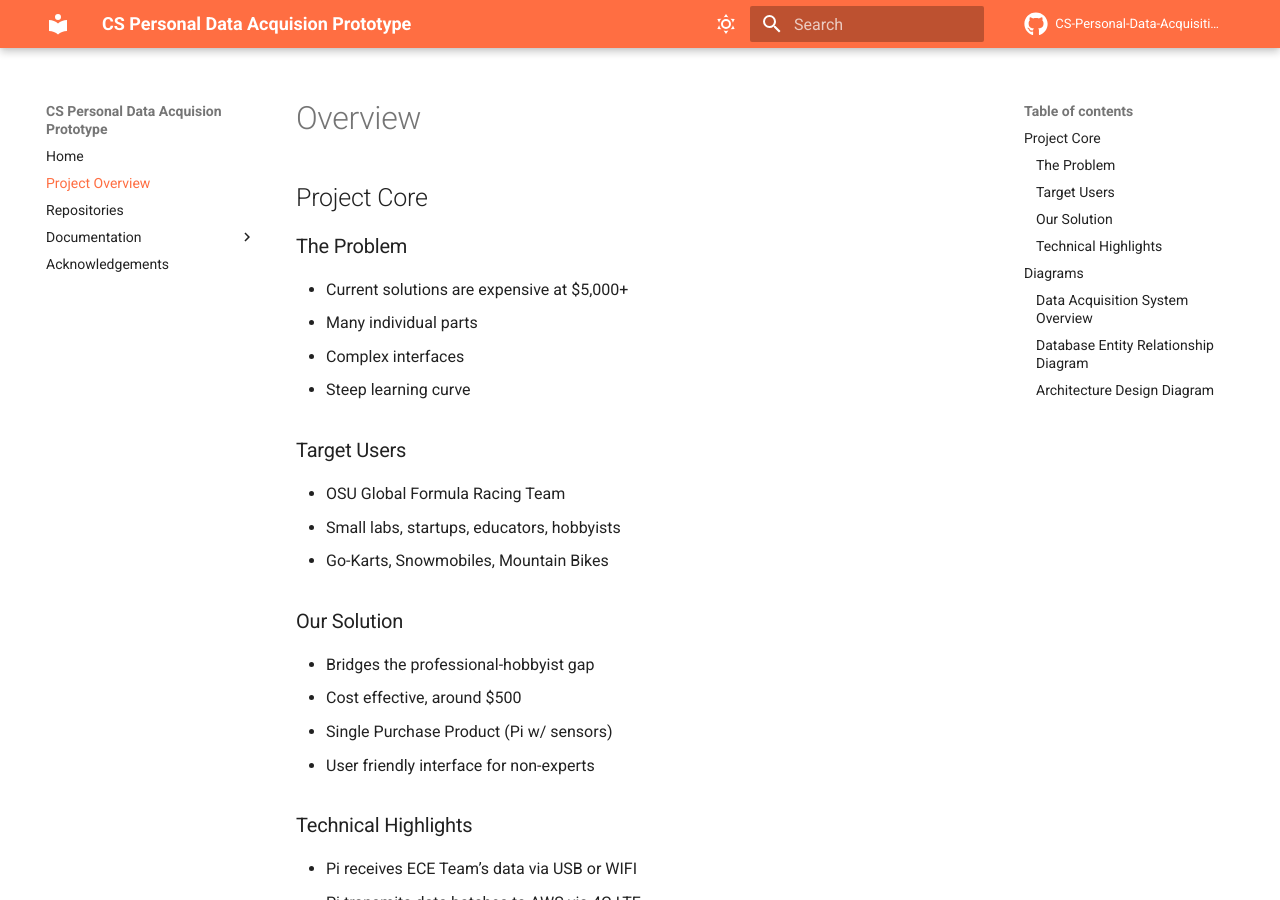
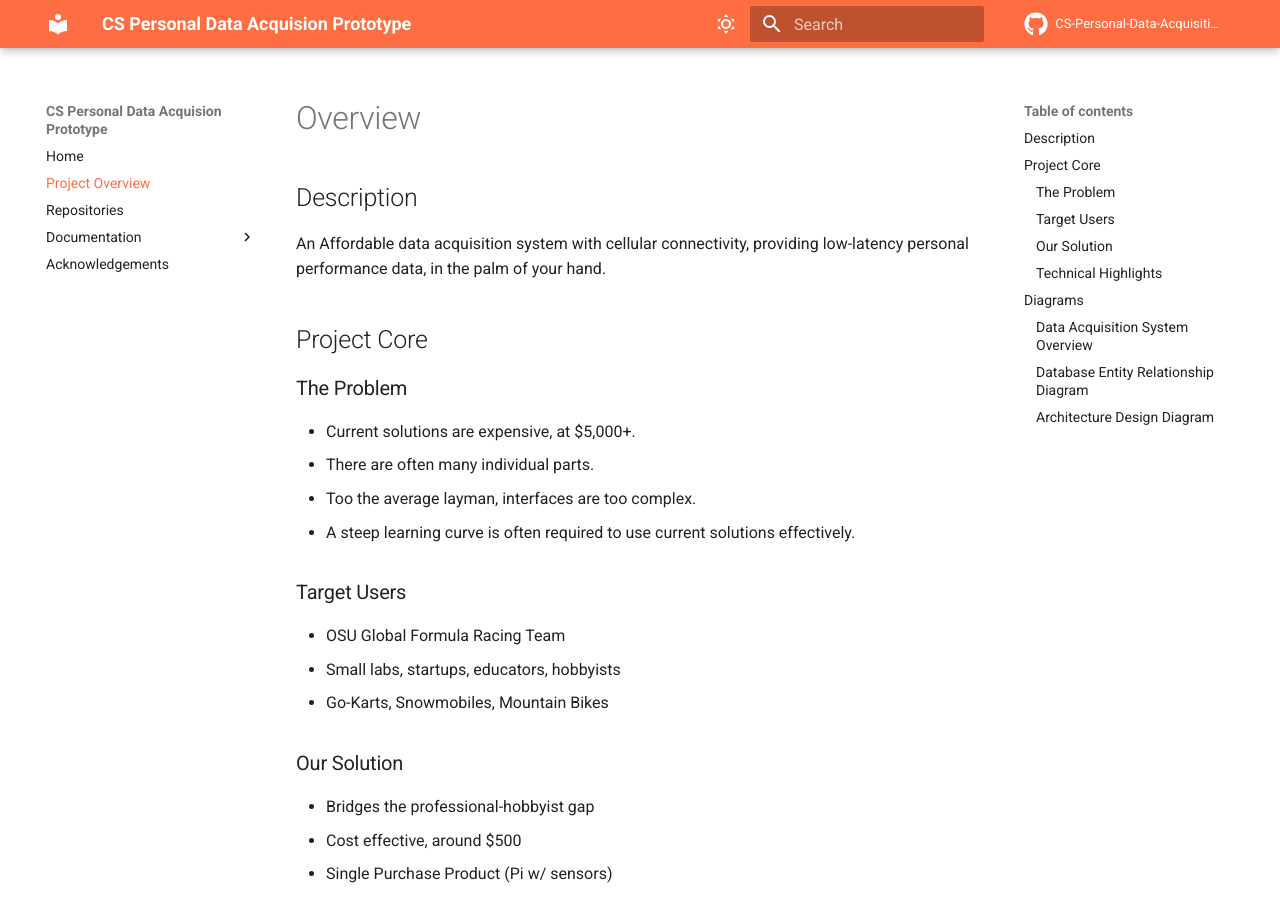
Before and after one commit to CS-Personal-Data-Acquisition-Prototype/CS-Personal-Data-Acquisition-Prototype.github.io, an MkDocs documentation site: the page built from docs/overview.md, in a window 1280 px wide and 900 px high. Built offline with MkDocs 1.6.1 and Material for MkDocs 9.7.7, drawn with Linux system fonts in a browser that asks for light colours.

Commit message:
Formatted overview

```diff
--- a/docs/overview.md
+++ b/docs/overview.md
@@ -1,14 +1,18 @@
 
 # Overview
+
+## Description
+
+An Affordable data acquisition system with cellular connectivity, providing low-latency personal performance data, in the palm of your hand.
 
 ## Project Core
 
 ### The Problem
 
-- Current solutions are expensive at $5,000+
-- Many individual parts
-- Complex interfaces
-- Steep learning curve
+- Current solutions are expensive, at $5,000+.
+- There are often many individual parts.
+- Too the average layman, interfaces are too complex.
+- A steep learning curve is often required to use current solutions effectively.
 
 ### Target Users
 
```
